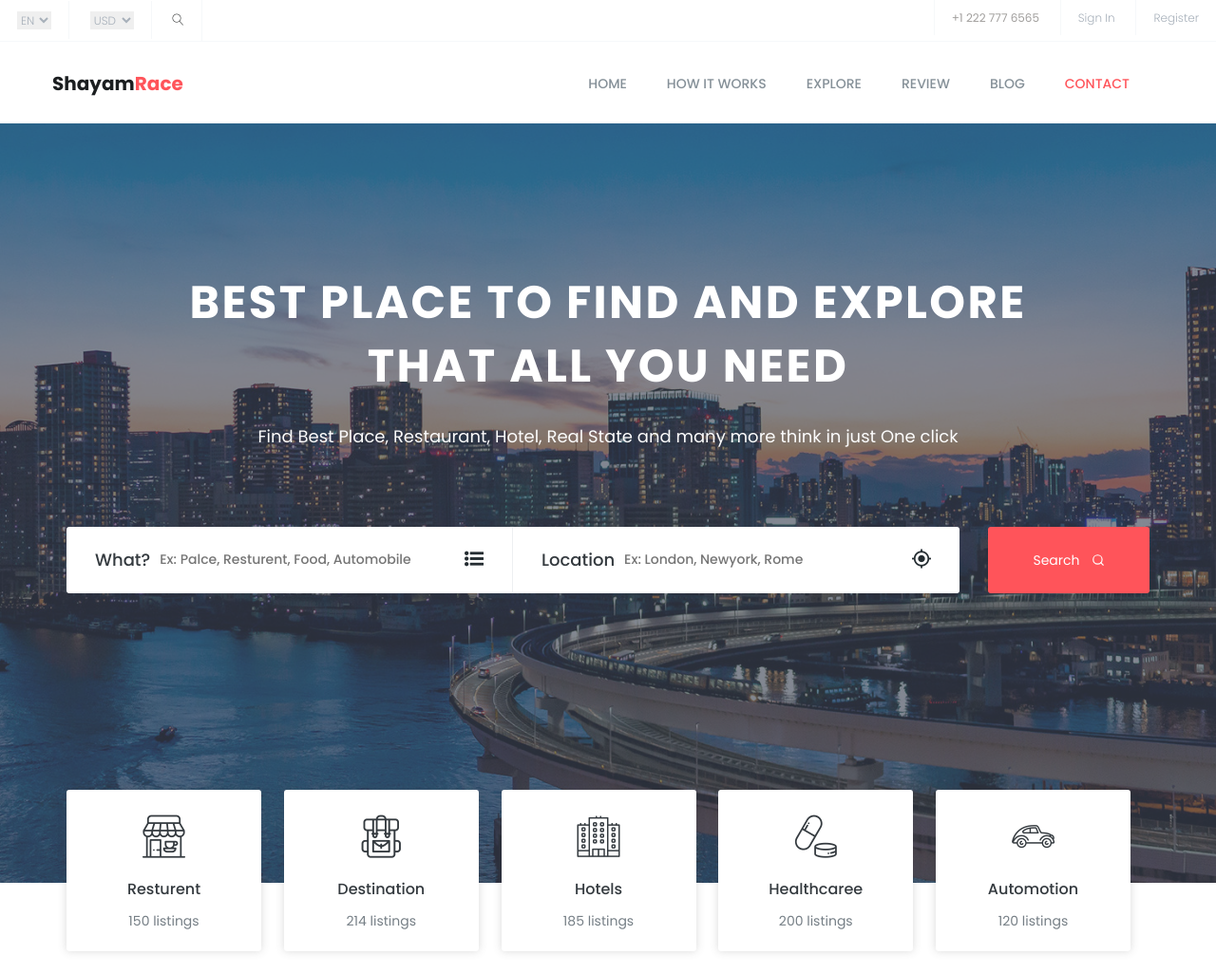
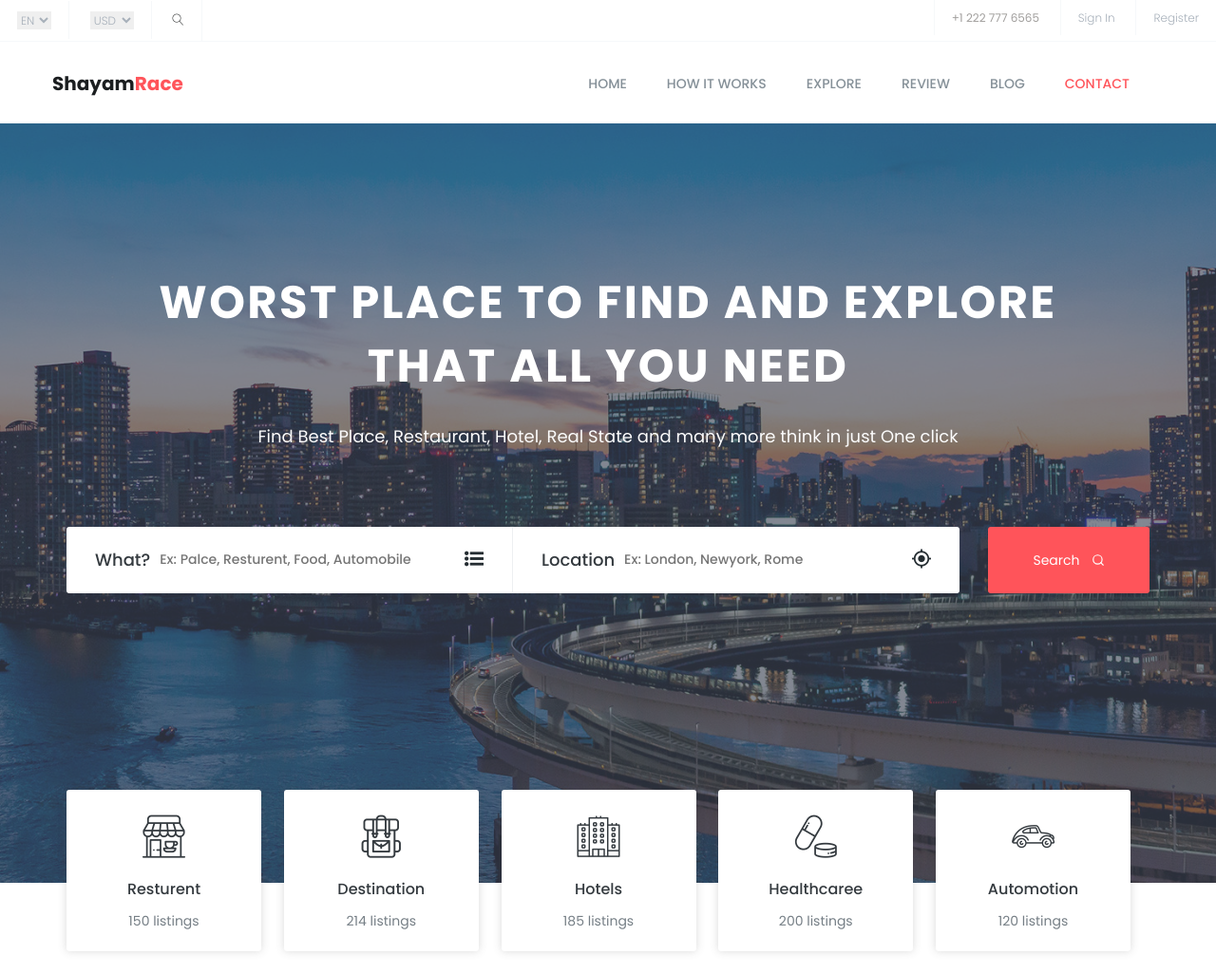
Before and after one commit to saravana733/p1, a plain HTML site: page index.html in a window 1280 px wide. Shown: the top 1025 px of the page at 95% size. Drawn offline with nearby package versions, Linux system fonts and the light colour scheme.

Commit message:
Update index.html

```diff
--- a/index.html
+++ b/index.html
@@ -148,7 +148,7 @@
 		<section id="home" class="welcome-hero">
 			<div class="container">
 				<div class="welcome-hero-txt">
-					<h2>best place to find and explore <br> that all you need </h2>
+					<h2>worst place to find and explore <br> that all you need </h2>
 					<p>
 						Find Best Place, Restaurant, Hotel, Real State and many more think in just One click
 					</p>
```
